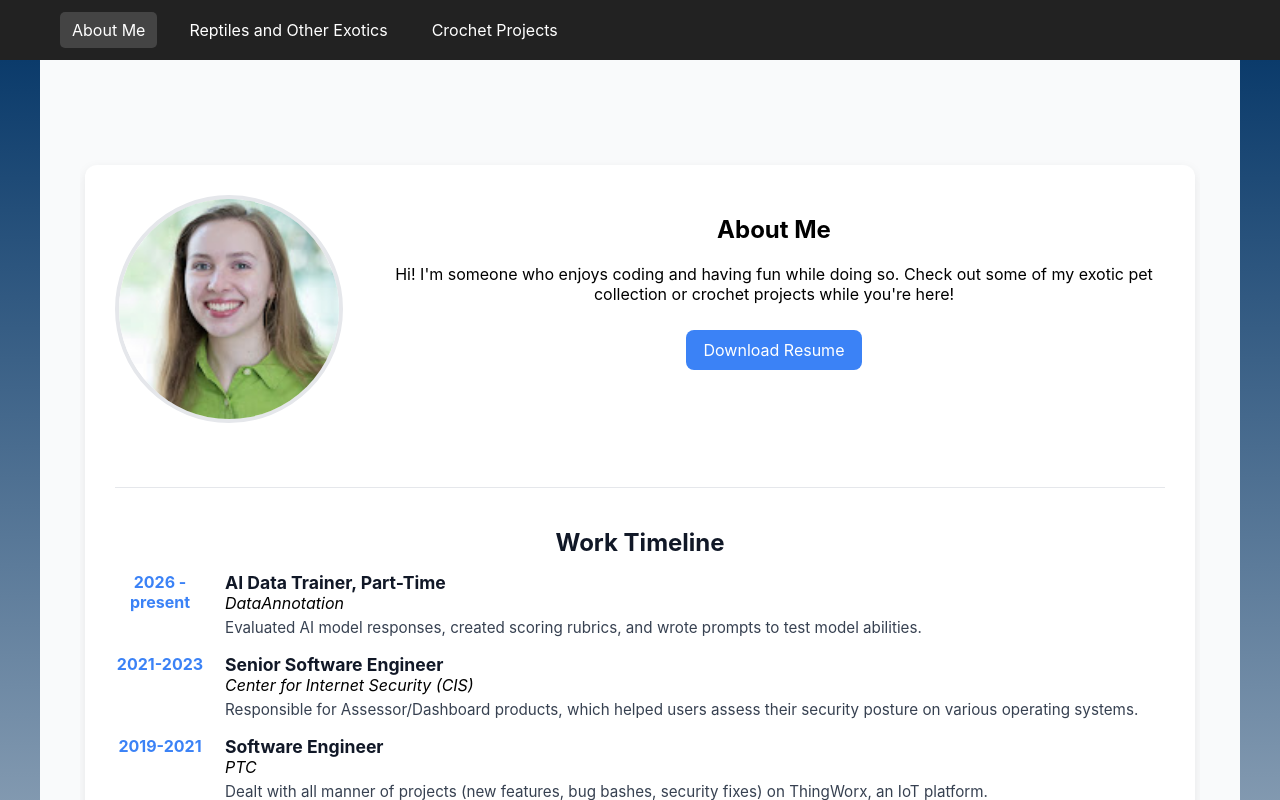
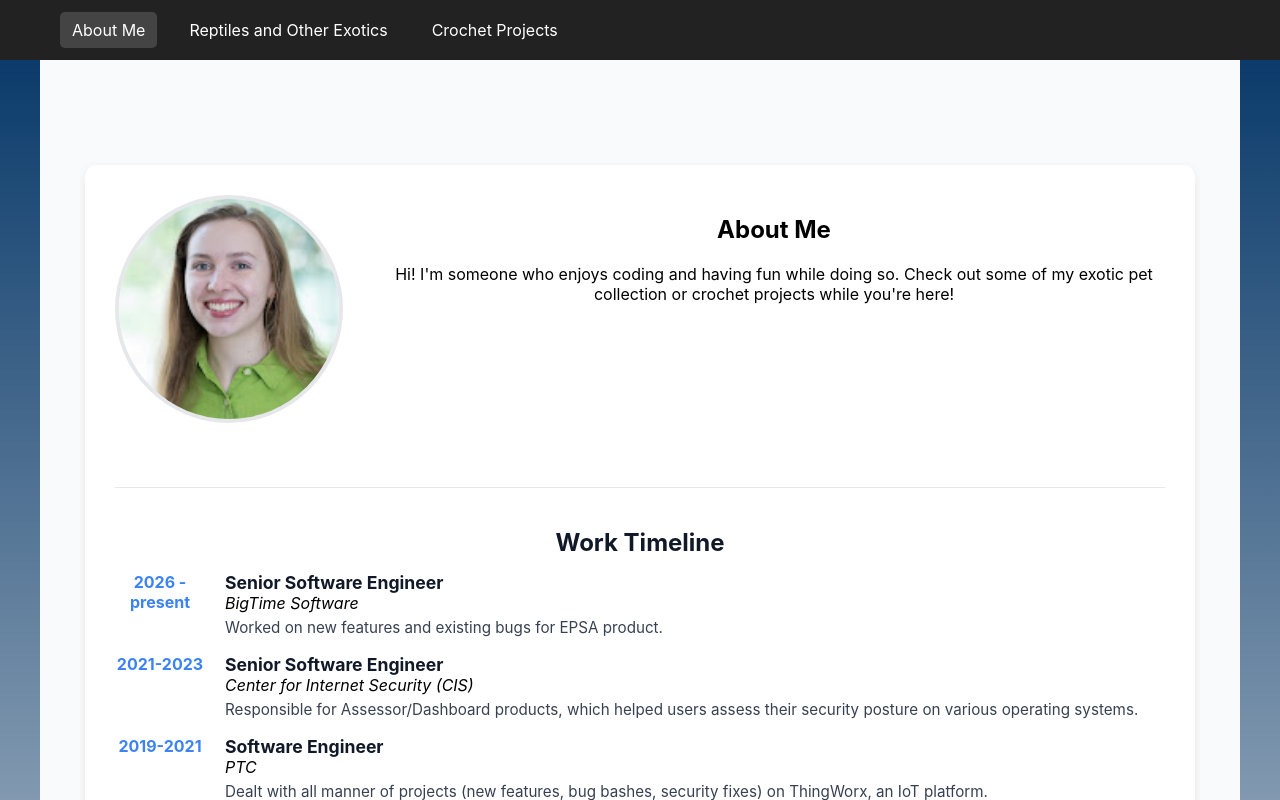
Before and after one commit to kirons323/KatherineReptilesSite, a React (Create React App) app in the folder frontend/kreptiles-frontend/: page / in a window 1280 px wide. Shown: the top 800 px of the page. Built offline with nearby package versions, Linux system fonts and the light colour scheme.

Commit message:
removed resume and updated work history

```diff
--- a/frontend/kreptiles-frontend/src/Content/AboutMe.js
+++ b/frontend/kreptiles-frontend/src/Content/AboutMe.js
@@ -18,9 +18,6 @@ export default function AboutMe() {
               Hi! I'm someone who enjoys coding and having fun while doing so.
                Check out some of my exotic pet collection or crochet projects while you're here!
             </p>
-            <a href={ resume } download="KatherineIrons_Resume.pdf" className="resume-button">
-              Download Resume
-            </a>
           </div>
         </div>
 
@@ -31,10 +28,10 @@ export default function AboutMe() {
             <li>
                 <div className="timeline-year">2026 - present</div>
                 <div className="timeline-details">
-                    <h3 className="timeline-title">AI Data Trainer, Part-Time</h3>
-                    <i className="timeline-institution">DataAnnotation</i>
+                    <h3 className="timeline-title">Senior Software Engineer</h3>
+                    <i className="timeline-institution">BigTime Software</i>
                     <p className="timeline-project">
-                    Evaluated AI model responses, created scoring rubrics, and wrote prompts to test model abilities.
+                    Worked on new features and existing bugs for EPSA product.
                     </p>
                 </div>
             </li>
--- a/frontend/kreptiles-frontend/src/Content/ReptileInfo.js
+++ b/frontend/kreptiles-frontend/src/Content/ReptileInfo.js
@@ -123,11 +123,6 @@ const reptiles = {
         funFact: "Corncob is a uromastyx. He looks at me with disgust and typically tends to hide in his cave if I'm around.",
       },
       {
-        name: "Butters",
-        image: "Butters.jpg",
-        funFact: "Butters is a very excitable Painted Agama. He frequently jumps out of his enclosure if I'm taking too long (>1 second) to feed  him. Also a vegetable hater but loves his bugs.",
-      },
-      {
         name: "Medusa",
         image: "Medusa.jpg",
         funFact: "Medusa is a blue-tongued skink. She is a mean lady who huffs angrily whenever I so much as look at her.",
@@ -135,7 +130,7 @@ const reptiles = {
       {
         name: "Vermithor",
         image: "Vermithor.jpg",
-        funFact: "Medusa is an Emerald Swift. He is the fastest animal in the house and does pushups at you if he's mad.",
+        funFact: "Vermithor is an Emerald Swift. He is the fastest animal in the house and does pushups at you if he's mad.",
       },
     ],
   },
```
Also changed, not shown: 1 other file (tests, documents, lock files or other folders).
